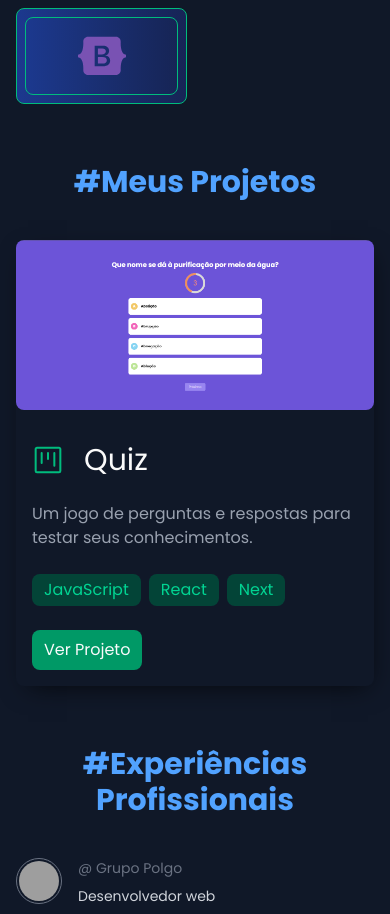
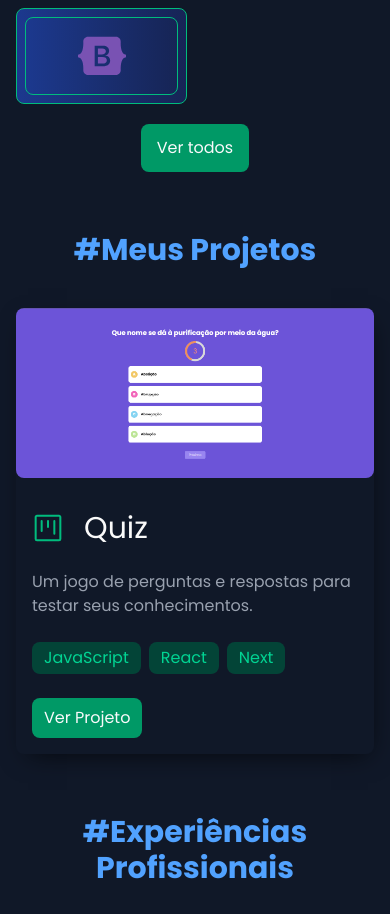
Before and after one commit to DiegoProcopio0/portifolio, a Next.js app: page / in a window 390 px wide. Shown: the part 1360-2274 px from the top of the page. Built offline with nearby package versions, Linux system fonts and the light colour scheme; grey boxes are pictures that could not be loaded.

Commit message:
feat: adiciona botão para alternar visualização de habilidades e estrutura de projetos

```diff
--- a/components/Abilities.tsx
+++ b/components/Abilities.tsx
@@ -19,6 +19,7 @@ import {
 import { motion } from 'framer-motion'
 import { Title } from './Title'
 import { fadeIn, fadeUpAnimation } from '@/lib/animations'
+import { Button } from './Button'
 
 const abilitiesData = [
   { icon: SiJavascript, name: 'JavaScript', color: '#F7DF1E' },
@@ -39,6 +40,10 @@ const abilitiesData = [
 
 export function Abilities() {
   const [isMobile, setIsMobile] = useState(false)
+
+  const toggleAllAbilities = () => {
+    setIsMobile((prev) => !prev)
+  }
 
   useEffect(() => {
     const handleResize = () => {
@@ -84,6 +89,9 @@ export function Abilities() {
             </motion.div>
           ))}
       </div>
+      <Button className="mx-auto mt-5 md:hidden" onClick={toggleAllAbilities}>
+        {isMobile ? 'Ver todos' : 'Esconder'}
+      </Button>
     </motion.section>
   )
 }
--- a/components/Projects.tsx
+++ b/components/Projects.tsx
@@ -6,6 +6,17 @@ import { Title } from './Title'
 import { TechBadge } from './techBadge'
 import { fadeUpAnimation, techBadgeAnimation } from '@/lib/animations'
 import { motion } from 'framer-motion'
+
+const projects = [
+  {
+    name: 'Quiz',
+    description:
+      'Um jogo de perguntas e respostas para testar seus conhecimentos.',
+    image: '/quiz.png',
+    technologies: ['JavaScript', 'React', 'Next'],
+    link: ''
+  }
+]
 
 const technologies = ['JavaScript', 'React', 'Next']
 
@@ -19,22 +30,24 @@ export function Projects() {
     >
       <Title>Meus Projetos</Title>
 
-      <div className="grid grid-cols-1 gap-4 place-items-center rounded-lg shadow-project md:grid-cols-2">
+      {projects.map((project, i) => (
+        <div
+          key={i}
+          className="shadow-project mt-4 grid grid-cols-1 place-items-center gap-4 rounded-lg md:grid-cols-2"
+        >
           <Image
             className="rounded-lg"
             width={'600'}
             height={'600'}
-          src="/quiz.png"
+            src={project.image}
             alt="projeto"
           />
-        <div className="flex flex-col gap-6 py-4 px-4 md:px-10 md:py-10">
+          <div className="flex flex-col gap-6 px-4 py-4 md:px-10 md:py-10">
             <div className="flex items-center gap-5">
               <GoProject className="size-8 text-emerald-500" />
-            <h3 className="text-3xl">Quiz</h3>
+              <h3 className="text-3xl">{project.name}</h3>
             </div>
-          <p className="text-gray-400">
-            Um jogo de perguntas e respostas para testar seus conhecimentos.
-          </p>
+            <p className="text-gray-400">{project.description}</p>
 
             <div className="flex gap-2">
               {technologies.map((tech, i) => (
@@ -47,14 +60,12 @@ export function Projects() {
               ))}
             </div>
 
-          <ButtonLink
-            href="https://github.com/DiegoProcopio0/quiz"
-            className="mr-auto px-3 py-2"
-          >
+            <ButtonLink href={project.link} className="mr-auto px-3 py-2">
               Ver Projeto
             </ButtonLink>
           </div>
         </div>
+      ))}
     </motion.section>
   )
 }
```
Lines whose indentation alone changed are shown as unchanged.
